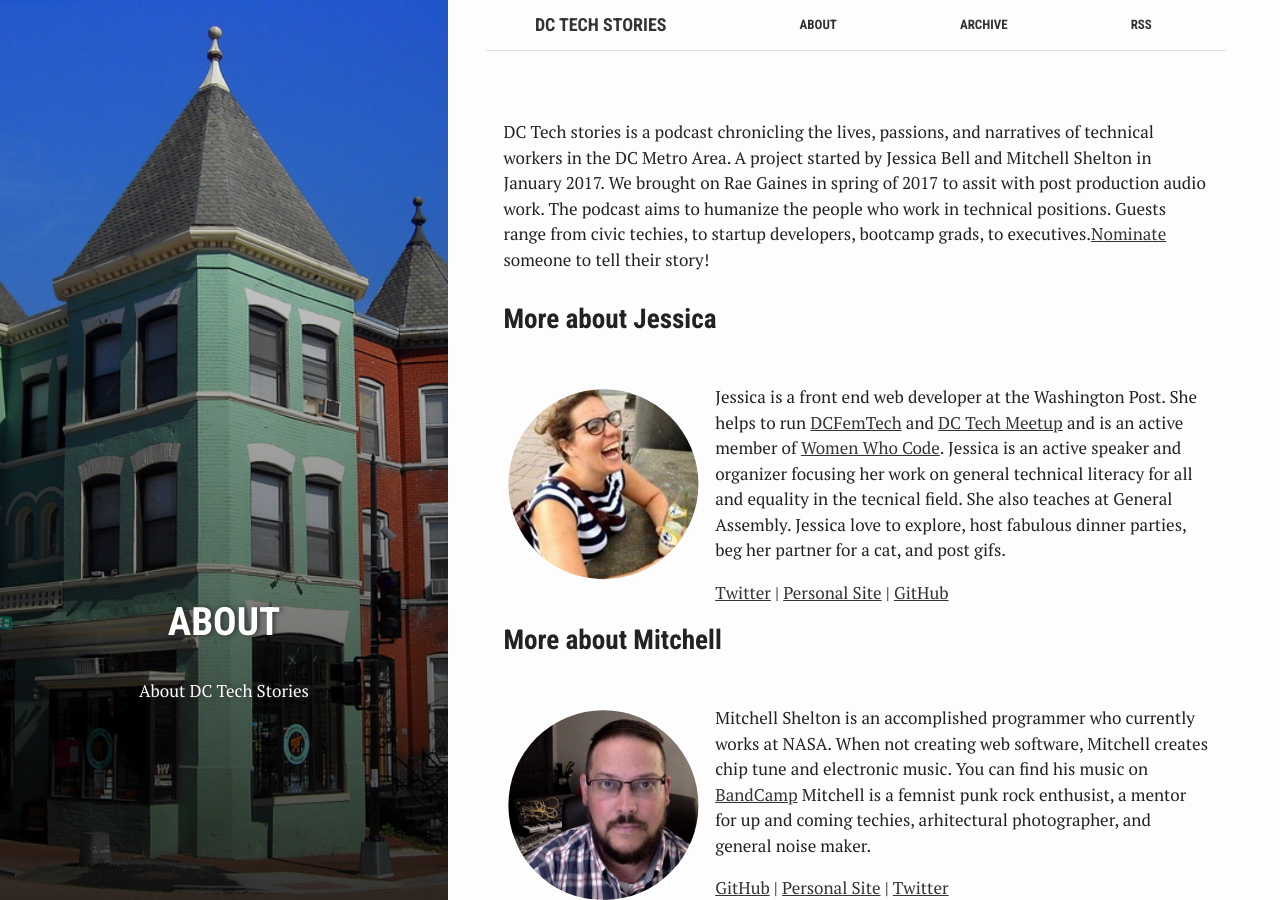
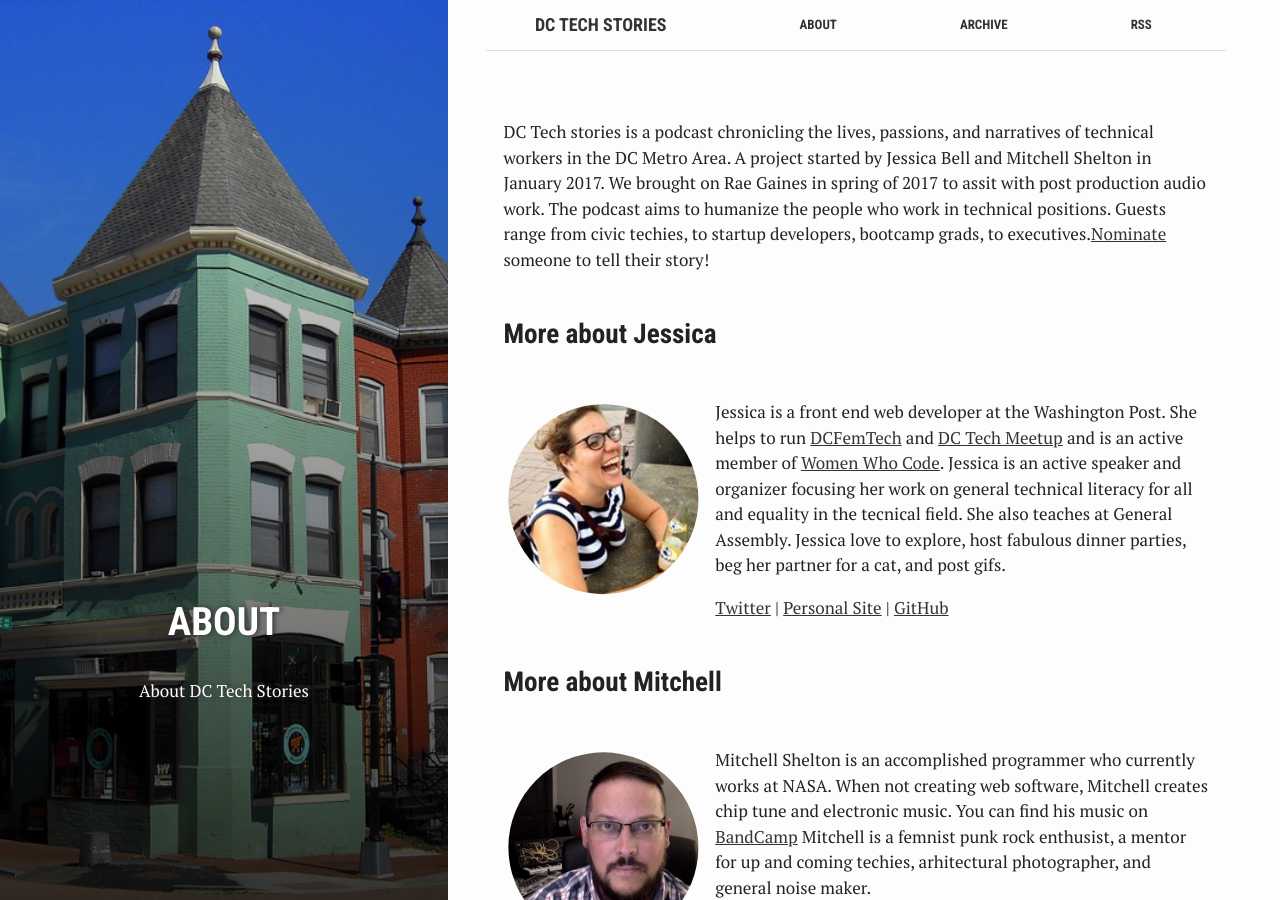
Before and after one commit to sirjessthebrave/dctechstories, a Jekyll site: the page built from about.md, in a window 1280 px wide and 900 px high. Built offline with Jekyll 4.4.1, drawn with Linux system fonts in a browser that asks for light colours.

Commit message:
adding wrapper

```diff
--- a/about.md
+++ b/about.md
@@ -9,25 +9,30 @@
 ---
 
 <p>DC Tech stories is a podcast chronicling the lives, passions, and narratives of technical workers in the DC Metro Area. A project started by Jessica Bell and Mitchell Shelton in January 2017. We brought on Rae Gaines in spring of 2017 to assit with post production audio work. The podcast aims to humanize the people who work in technical positions. Guests range from civic techies, to startup developers, bootcamp grads, to executives.<a href="https://goo.gl/forms/rJjvRAW5bcmI6K7g2">Nominate</a> someone to tell their story!</p>
+<div class="clearfix">
+  <h3>More about Jessica</h3>
+  <div class="about-img-wrapper"><img class="about-img" src="{{site.url}}assets/images/jess.jpg"></div>
+  <div class="about-text">
+    <p>Jessica is a front end web developer at the Washington Post. She helps to run <a href="https://dcfemtech.github.io/">DCFemTech</a> and <a href="https://www.meetup.com/DC-Tech-Meetup/">DC Tech Meetup</a> and is an active member of <a href="https://www.meetup.com/Women-Who-Code-DC/">Women Who Code</a>.  Jessica is an active speaker and organizer focusing her work on general technical literacy for all and equality in the tecnical field.  She also teaches at General Assembly.  Jessica love to explore, host fabulous dinner parties, beg her partner for a cat, and post gifs.</p>
 
-<h3>More about Jessica</h3>
-<div class="about-img-wrapper"><img class="about-img" src="{{site.url}}assets/images/jess.jpg"></div>
-<div class="about-text">
-  <p>Jessica is a front end web developer at the Washington Post. She helps to run <a href="https://dcfemtech.github.io/">DCFemTech</a> and <a href="https://www.meetup.com/DC-Tech-Meetup/">DC Tech Meetup</a> and is an active member of <a href="https://www.meetup.com/Women-Who-Code-DC/">Women Who Code</a>.  Jessica is an active speaker and organizer focusing her work on general technical literacy for all and equality in the tecnical field.  She also teaches at General Assembly.  Jessica love to explore, host fabulous dinner parties, beg her partner for a cat, and post gifs.</p>
-
-  <p><a href="https://twitter.com/SirJesstheBrave">Twitter</a> | <a href="http://sirjessthebrave.github.io/">Personal Site</a> | <a href="https://github.com/sirjessthebrave">GitHub</a></p>
+    <p><a href="https://twitter.com/SirJesstheBrave">Twitter</a> | <a href="http://sirjessthebrave.github.io/">Personal Site</a> | <a href="https://github.com/sirjessthebrave">GitHub</a></p>
+  </div>
 </div>
 
-<h3>More about Mitchell</h3>
-<div class="about-img-wrapper"><img class="about-img" src="{{site.url}}assets/images/mitchell.jpg"></div>
-<div class="about-text">
-  <p>Mitchell Shelton is an accomplished programmer who currently works at NASA. When not creating web software, Mitchell creates chip tune and electronic music. You can find his music on <a href="http://juncmodule.com/">BandCamp</a> Mitchell is a femnist punk rock enthusist, a mentor for up and coming techies, arhitectural photographer, and general noise maker.</p>
-  <p><a href="https://github.com/mitchellshelton">GitHub</a> | <a href="http://www.mitchellshelton.com/">Personal Site</a> | <a href="https://twitter.com/MitchellShelton">Twitter</a></p>
+<div class="clearfix">
+  <h3>More about Mitchell</h3>
+  <div class="about-img-wrapper"><img class="about-img" src="{{site.url}}assets/images/mitchell.jpg"></div>
+  <div class="about-text">
+    <p>Mitchell Shelton is an accomplished programmer who currently works at NASA. When not creating web software, Mitchell creates chip tune and electronic music. You can find his music on <a href="http://juncmodule.com/">BandCamp</a> Mitchell is a femnist punk rock enthusist, a mentor for up and coming techies, arhitectural photographer, and general noise maker.</p>
+    <p><a href="https://github.com/mitchellshelton">GitHub</a> | <a href="http://www.mitchellshelton.com/">Personal Site</a> | <a href="https://twitter.com/MitchellShelton">Twitter</a></p>
+  </div>
 </div>
 
-<h3>More about Rae</h3>
-<div class="about-img-wrapper"><img class="about-img" src="{{site.url}}assets/images/rae.png"></div>
-<div class="about-text">
-  <p>Rae is a multimedia producer turned developer who thinks in frequencies and functions. She enjoys creating podcasts, music and videos just as much as building websites and software. A recent convert to coding, Rae has TA'd with Hear Me Code and can be seen scouting DC for the best spot in which to hunker down in front of her keyboard. When she's not de-bugging or playing with sound waves, Rae is a local organizer and musician who enjoys coffee and pop punk.</p>
-  <p><a href="https://github.com/rudietuesdays/">GitHub</a> | <a href="http://raegaines.com">Personal Site</a> | <a href="https://twitter.com/rudietoos">Twitter</a></p>
+<div class="clearfix">
+  <h3>More about Rae</h3>
+  <div class="about-img-wrapper"><img class="about-img" src="{{site.url}}assets/images/rae.png"></div>
+  <div class="about-text">
+    <p>Rae is a multimedia producer turned developer who thinks in frequencies and functions. She enjoys creating podcasts, music and videos just as much as building websites and software. A recent convert to coding, Rae has TA'd with Hear Me Code and can be seen scouting DC for the best spot in which to hunker down in front of her keyboard. When she's not de-bugging or playing with sound waves, Rae is a local organizer and musician who enjoys coffee and pop punk.</p>
+    <p><a href="https://github.com/rudietuesdays/">GitHub</a> | <a href="http://raegaines.com">Personal Site</a> | <a href="https://twitter.com/rudietoos">Twitter</a></p>
+  </div>
 </div>
```
